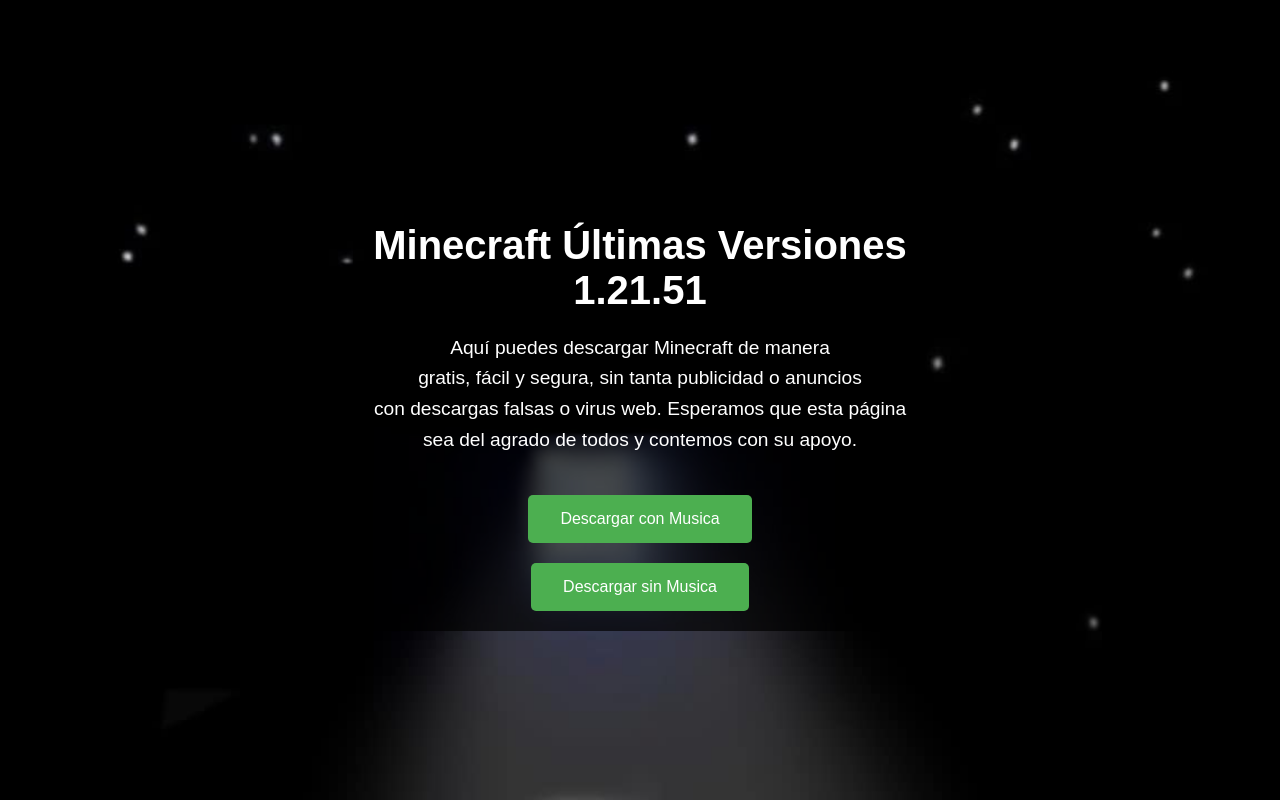
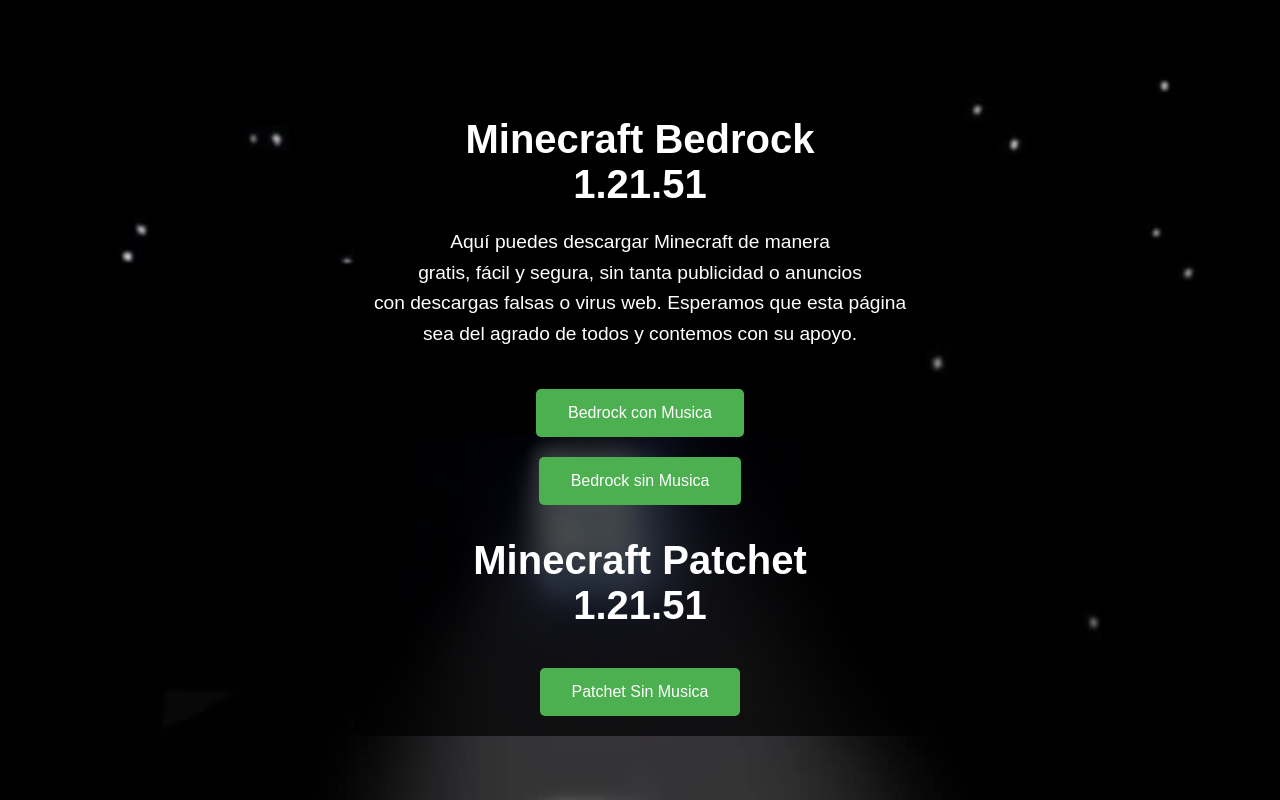
Before and after one commit to ms-mcpe/JRStudios88373.github.io, a plain HTML site: page index.html in a window 1280 px wide. Drawn offline with Linux system fonts and the light colour scheme.

Commit message:
Update index.html
Signed-off-by: Myst Start <143287227+JRStudios88373@users.noreply.github.com>

```diff
--- a/index.html
+++ b/index.html
@@ -48,15 +48,17 @@
 </head>
 <body>
   <div class="container">
-    <h2>Minecraft Últimas Versiones<br>1.21.51</h2>
+    <h2>Minecraft Bedrock<br>1.21.51</h2>
     <p>
       Aquí puedes descargar Minecraft de manera<br>
       gratis, fácil y segura, sin tanta publicidad o anuncios<br>
       con descargas falsas o virus web. Esperamos que esta página<br>
       sea del agrado de todos y contemos con su apoyo.
     </p>
-    <a href="https://cuty.io/Conmusica" class="button">Descargar con Musica</a><br>
-       <a href="https://cuty.io/Sinmusica" class="button">Descargar sin Musica</a>
+    <a href="https://cuty.io/Conmusica" class="button">Bedrock con Musica</a><br>
+       <a href="https://cuty.io/Sinmusica" class="button">Bedrock sin Musica</a><br>
+    <h2>Minecraft Patchet<br>1.21.51</h2>
+    <a href="https://cuty.io/Patsinmusica" class="button">Patchet Sin Musica</a><br>
   </div>
 </body>
 </html>
```
